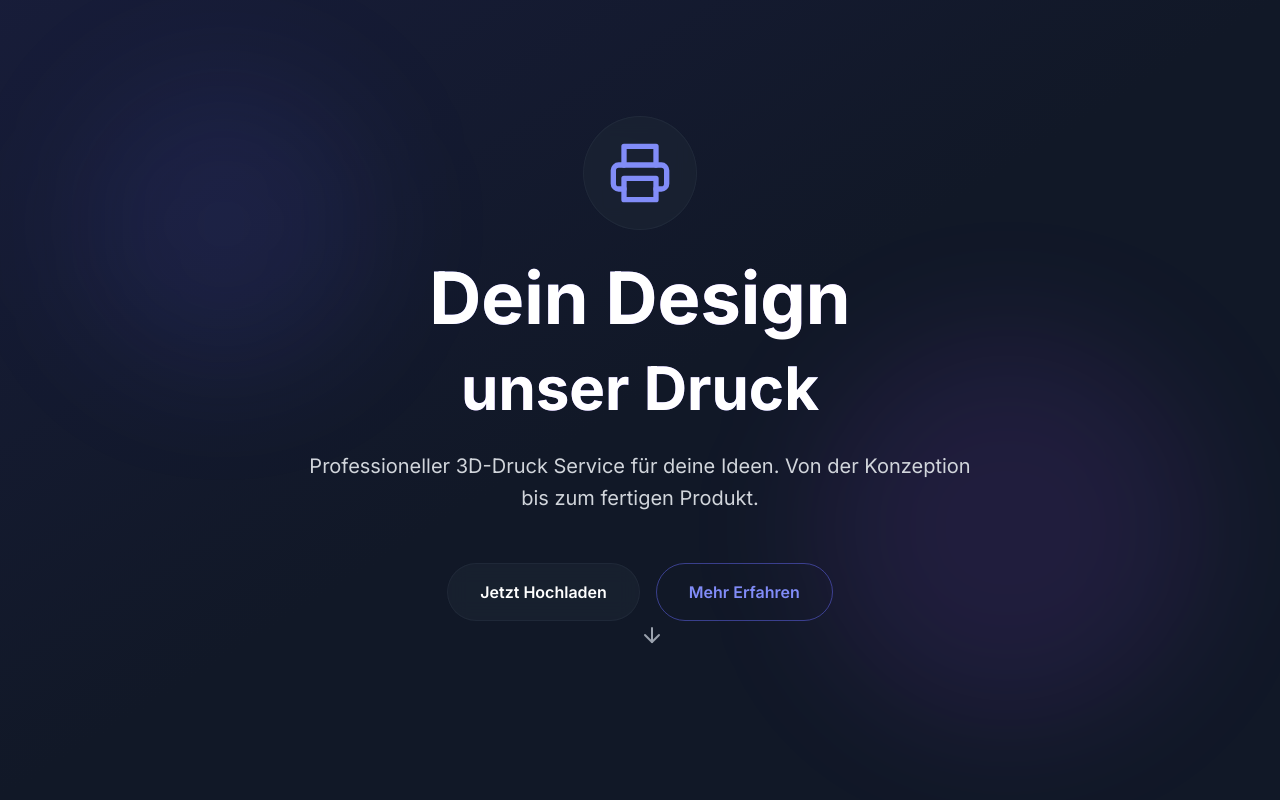
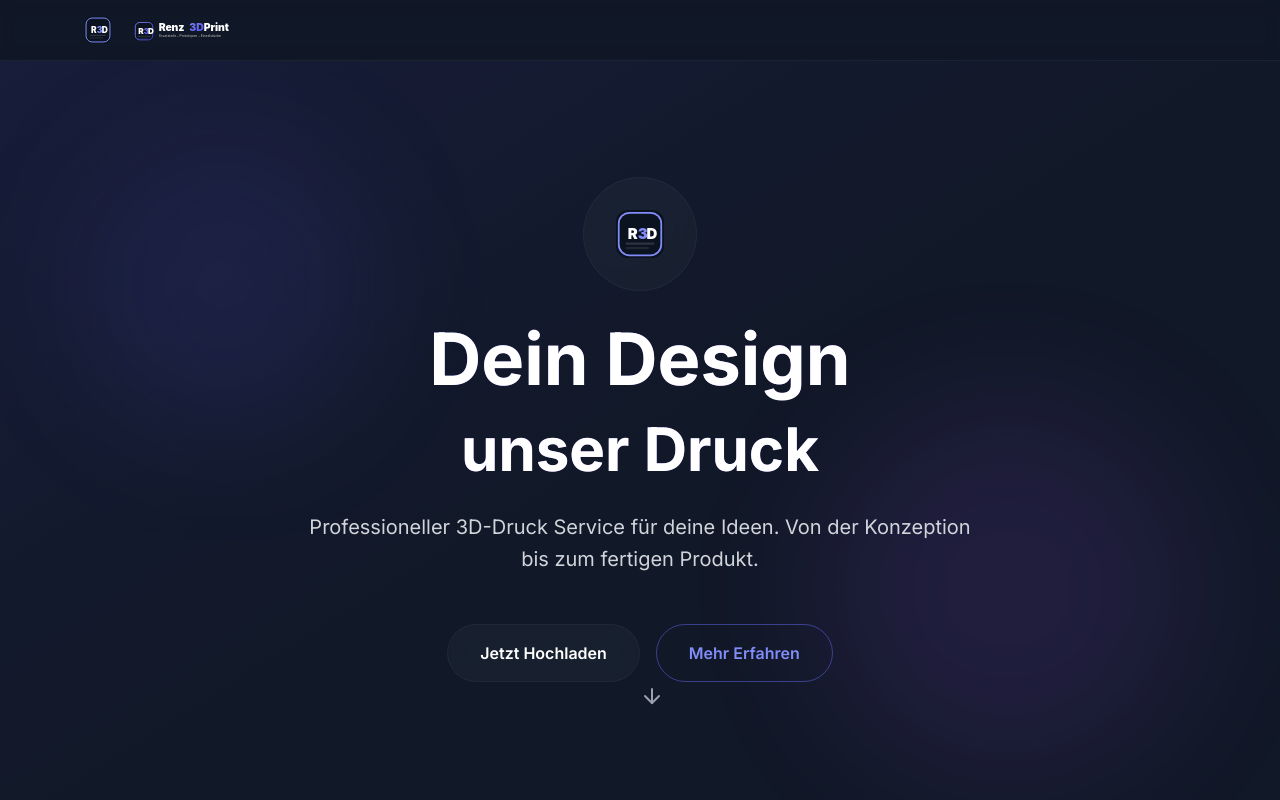
Before and after one commit to markrenz321-blip/windsurf-project, a Next.js app in the folder 3d-print-service/: page / in a window 1280 px wide. Shown: the top 800 px of the page. Built offline with nearby package versions, Linux system fonts and the light colour scheme.

Commit message:
Add R3D branding logo and header

```diff
--- a/3d-print-service/src/app/layout.tsx
+++ b/3d-print-service/src/app/layout.tsx
@@ -5,7 +5,7 @@ import { Inter } from 'next/font/google'
 const inter = Inter({ subsets: ['latin'] })
 
 export const metadata: Metadata = {
-  title: '3D Print Service',
+  title: 'Renz 3D Print',
   description: 'Dein Design, unser Druck - Professioneller 3D-Druck Service',
 }
 
@@ -16,7 +16,19 @@ export default function RootLayout({
 }) {
   return (
     <html lang="de" className="dark">
-      <body className={inter.className}>{children}</body>
+      <body className={inter.className}>
+        <div className="min-h-screen bg-gray-900">
+          <header className="sticky top-0 z-50 backdrop-blur border-b border-white/5 bg-gray-900/70">
+            <div className="max-w-6xl mx-auto px-4 py-3 flex items-center justify-between">
+              <a href="/" className="flex items-center space-x-3">
+                <img src="/logo-icon.svg" alt="Renz 3D Print" className="w-9 h-9" />
+                <img src="/logo.svg" alt="Renz 3D Print" className="h-8 hidden sm:block" />
+              </a>
+            </div>
+          </header>
+          {children}
+        </div>
+      </body>
     </html>
   )
 }
--- a/3d-print-service/src/components/Hero.tsx
+++ b/3d-print-service/src/components/Hero.tsx
@@ -1,6 +1,6 @@
 'use client'
 
-import { ArrowDown, Printer } from 'lucide-react'
+import { ArrowDown } from 'lucide-react'
 
 export default function Hero() {
   return (
@@ -18,7 +18,12 @@ export default function Hero() {
         {/* Icon */}
         <div className="mb-8 flex justify-center">
           <div className="glass rounded-full p-6 glass-hover transition-all duration-300">
-            <Printer className="w-16 h-16 text-indigo-400" />
+            <img
+              src="/logo-icon.svg"
+              alt="Renz 3D Print"
+              className="w-16 h-16"
+              loading="eager"
+            />
           </div>
         </div>
 
```
Also changed, not shown: 3d-print-service/public/logo-icon.svg (added), 3d-print-service/public/logo.svg (added).
